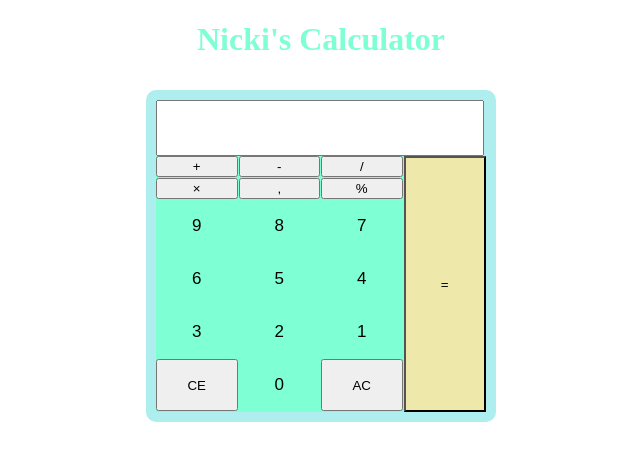
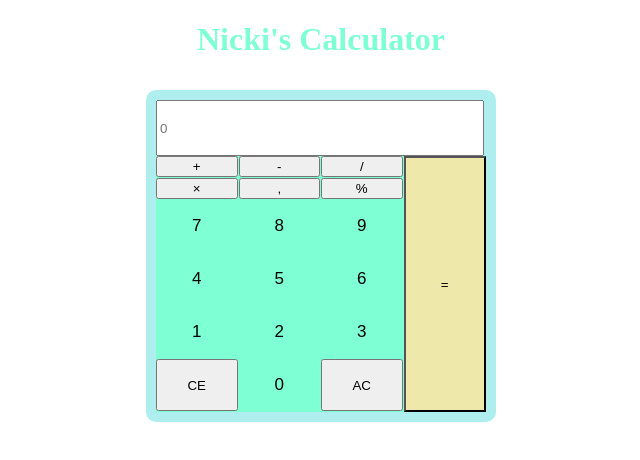
Before and after one commit to NickiSamantha/Calculator, a plain HTML site: page index.html in a window 1280 px wide. Shown: the full height of the page, 319-959 px from the left. Drawn offline with Linux system fonts and the light colour scheme.

Commit message:
inputadded

```diff
--- a/index.html
+++ b/index.html
@@ -10,23 +10,24 @@
     <h1>Nicki's Calculator</h1>
     <section>
         <div class="Calculator">
-            <form><input type="text"></form>
+            <form><input type="text"readonly placeholder="0"/></form>
             <div class="keys">
+
                 <button class="keyOperator">+</button>
                 <button class="keyOperator">-</button>
                 <button class="keyOperator">/</button>
                 <button class="keyOperator">&times;</button>
                 <button class="keyOperator">,</button>
                 <button class="keyOperator">%</button>
+                <button class="numbers">7</button>
+                <button class="numbers">8</button>
                 <button class="numbers">9</button>
-                <button class="numbers">8</button>
-                <button class="numbers">7</button>
+                <button class="numbers">4</button>
+                <button class="numbers">5</button>
                 <button class="numbers">6</button>
-                <button class="numbers">5</button>
-                <button class="numbers">4</button>
+                <button class="numbers">1</button>
+                <button class="numbers">2</button>
                 <button class="numbers">3</button>
-                <button class="numbers">2</button>
-                <button class="numbers">1</button>
                 <button class="keyOperator">CE</button>
                 <button class="numbers">0</button>
                 <button class="keyOperator">AC</button>
```
